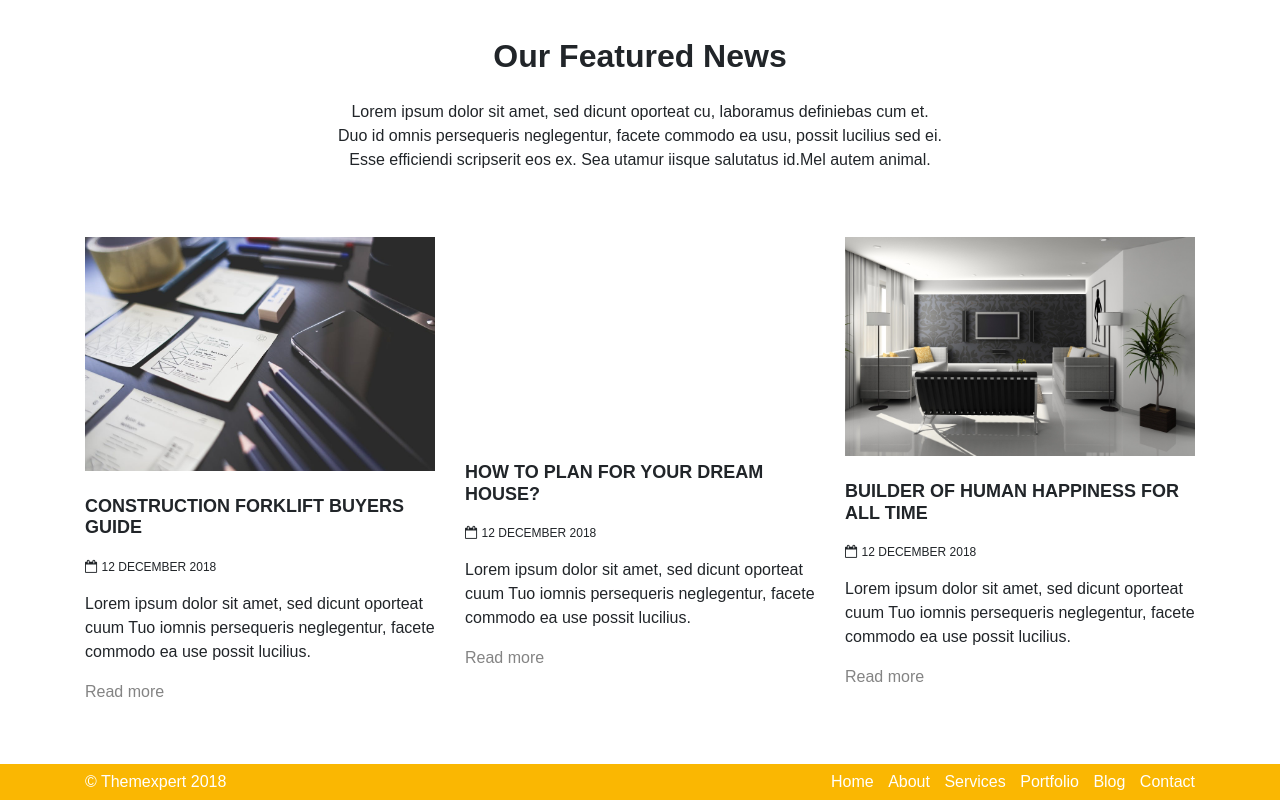
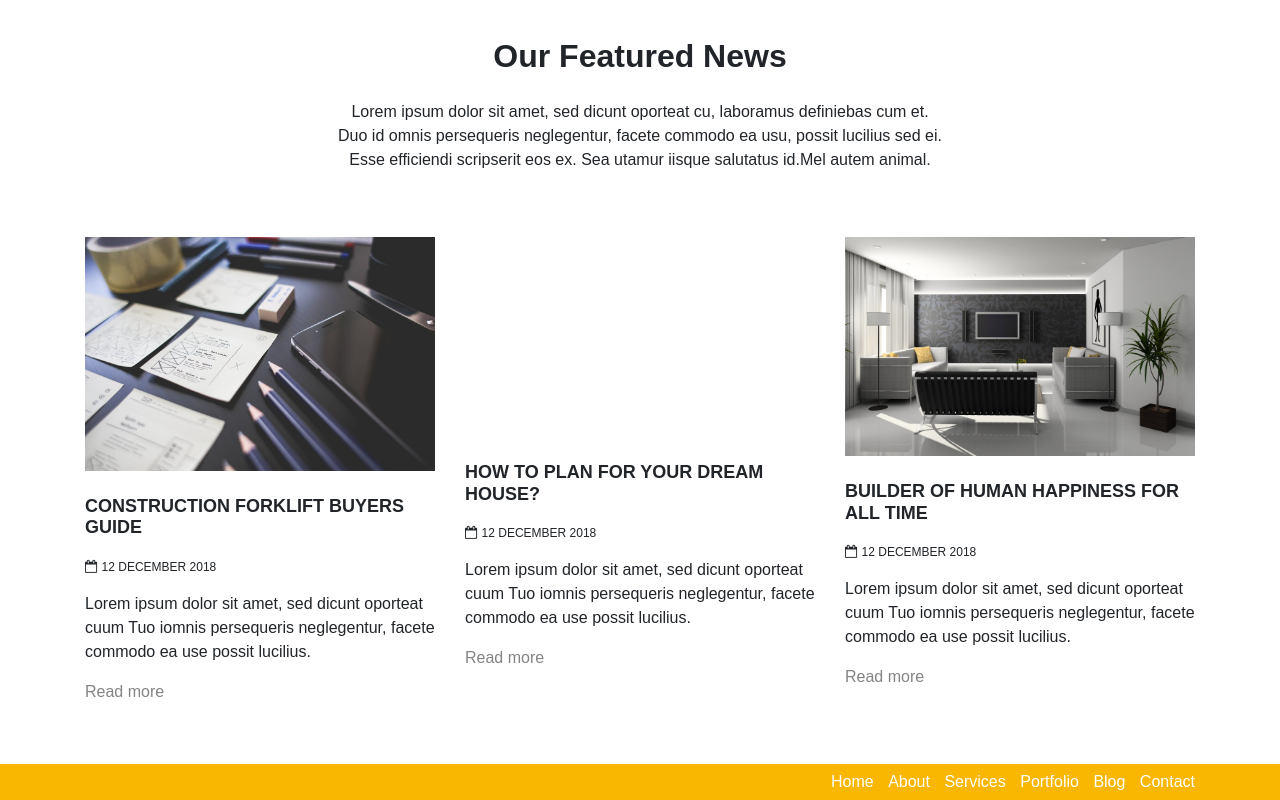
Before and after one commit to sksaad007/buildx, a plain HTML site: page index.html in a window 1280 px wide. Shown: the part 3911-4711 px from the top of the page. Drawn offline with nearby package versions, Linux system fonts and the light colour scheme.

Commit message:
Update index.html

```diff
--- a/index.html
+++ b/index.html
@@ -431,7 +431,7 @@
     	<div class="container">
     		<div class="row">
     			<div class="col-sm-4 order-2 order-sm-1">
-    				<p>© Themexpert 2018</p>
+
     			</div>
     			<div class="col-sm-8 text-sm-right order-1 order-sm-2">
     				<ul>
```
